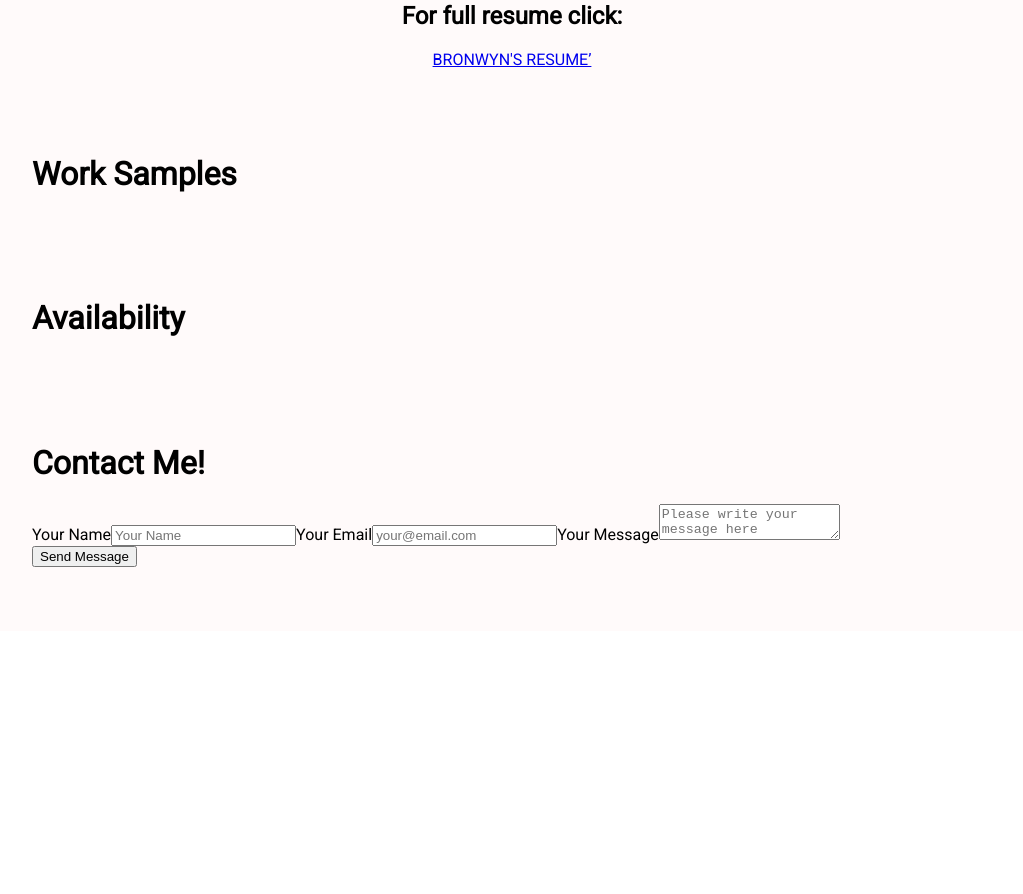
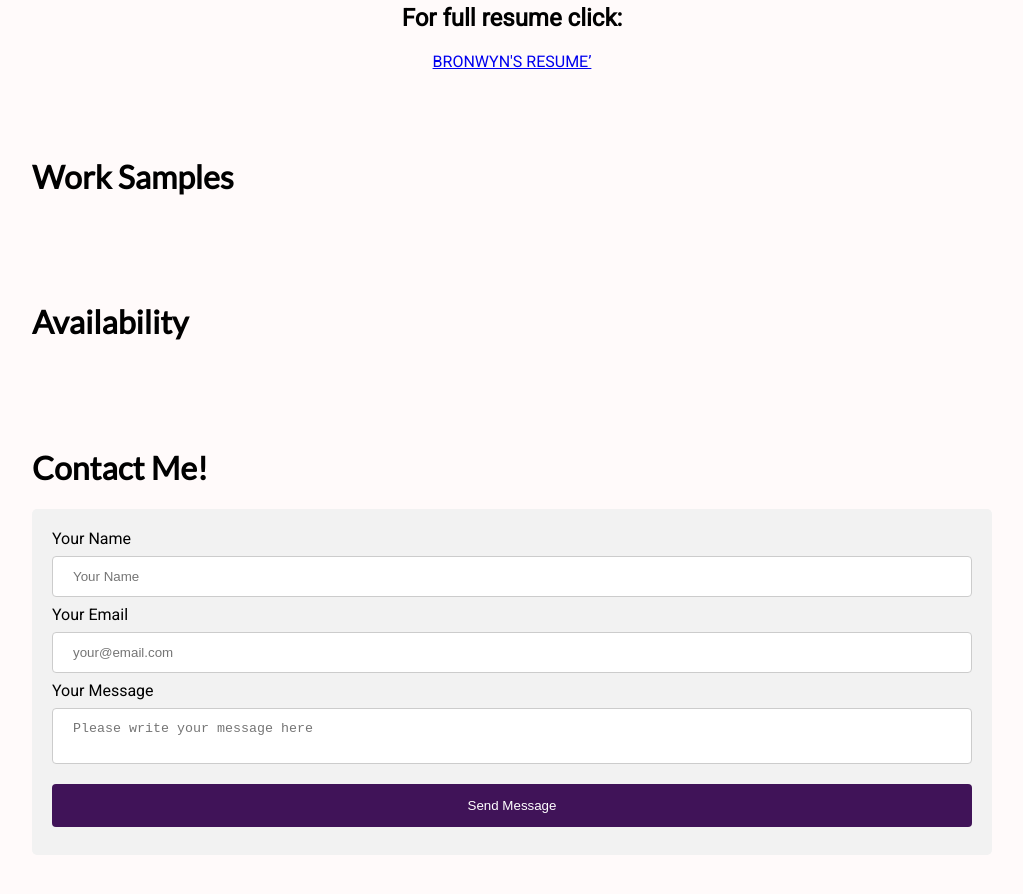
Before and after one commit to MarSchlaefer/asl-portfolio, a React (Create React App) app: page / in a window 1280 px wide. Shown: the part 1700-2594 px from the top of the page, without its empty margins (224-1247 px from the left). Before the commit the page ends 2331 px from the top, so only its background shows below. Built offline with nearby package versions, Linux system fonts and the light colour scheme; what really-smooth-scroll would draw is missing.

Commit message:
Styled form inputs.

```diff
--- a/src/App.css
+++ b/src/App.css
@@ -1,4 +1,5 @@
 @import url('https://fonts.googleapis.com/css?family=Roboto');
+@import url('https://fonts.googleapis.com/css?family=Lato');
 
 .App {
   display: flex;
@@ -142,3 +143,60 @@
   justify-content: center;
   margin: 2em;
 }
+
+input[type=text], select {
+  width: 100%;
+  padding: 12px 20px;
+  margin: 8px 0;
+  display: inline-block;
+  border: 1px solid #ccc;
+  border-radius: 4px;
+  box-sizing: border-box;
+}
+
+input[type=email], select {
+  width: 100%;
+  padding: 12px 20px;
+  margin: 8px 0;
+  display: inline-block;
+  border: 1px solid #ccc;
+  border-radius: 4px;
+  box-sizing: border-box;
+}
+
+textarea {
+  width: 100%;
+  padding: 12px 20px;
+  margin: 8px 0;
+  display: inline-block;
+  border: 1px solid #ccc;
+  border-radius: 4px;
+  box-sizing: border-box;
+  resize: none;
+}
+
+button[type=submit] {
+  width: 100%;
+  background-color: #401358;
+  color: white;
+  padding: 14px 20px;
+  margin: 8px 0;
+  border: none;
+  border-radius: 4px;
+  cursor: pointer;
+}
+
+button[type=submit]:hover {
+  background-color: #320f45;
+}
+
+.form-container {
+  border-radius: 5px;
+  background-color: #f2f2f2;
+  padding: 20px;
+}
+
+.page-title {
+  width: 100%;
+  font-family: 'Lato', sans-serif;
+}
```
